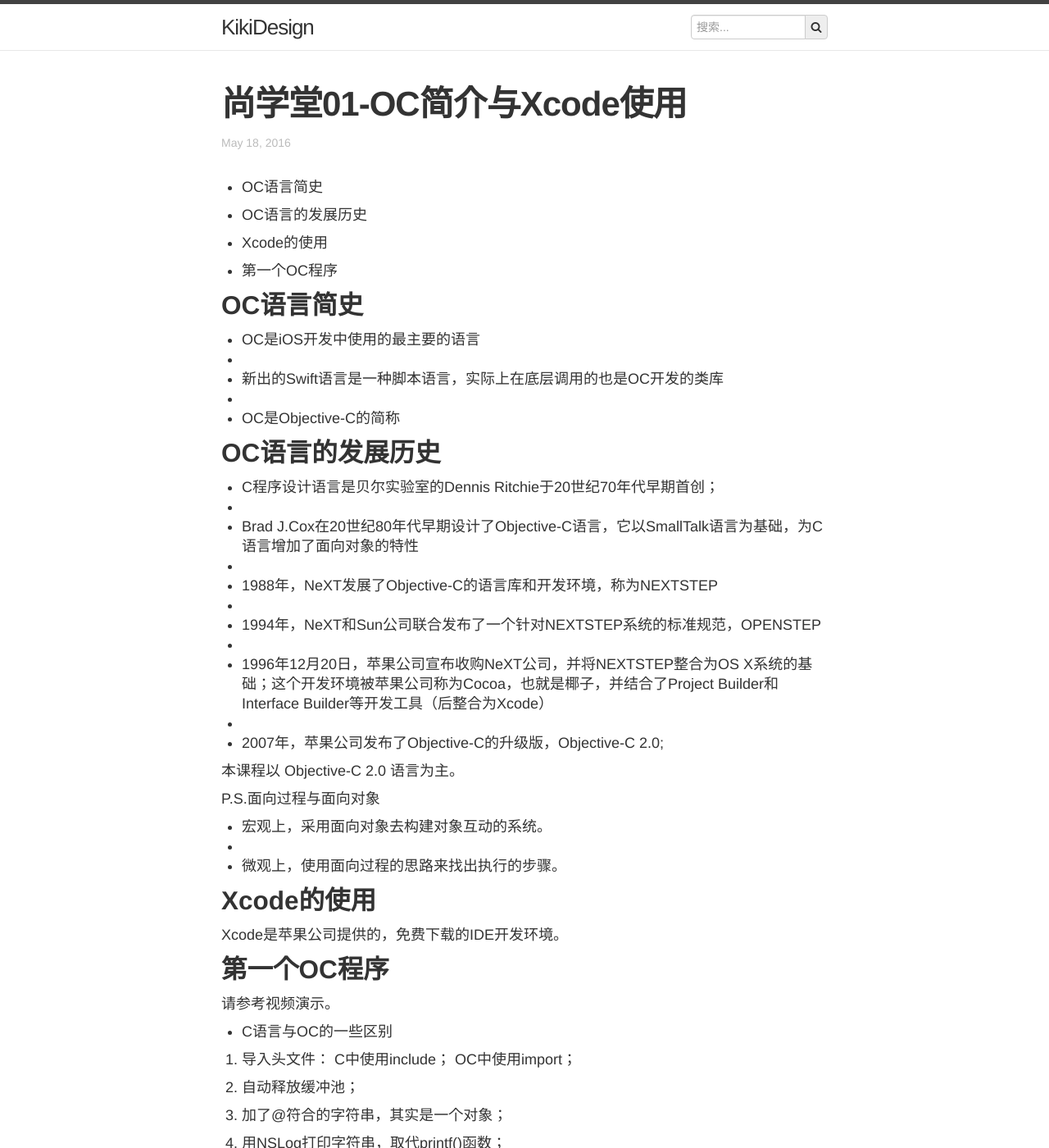
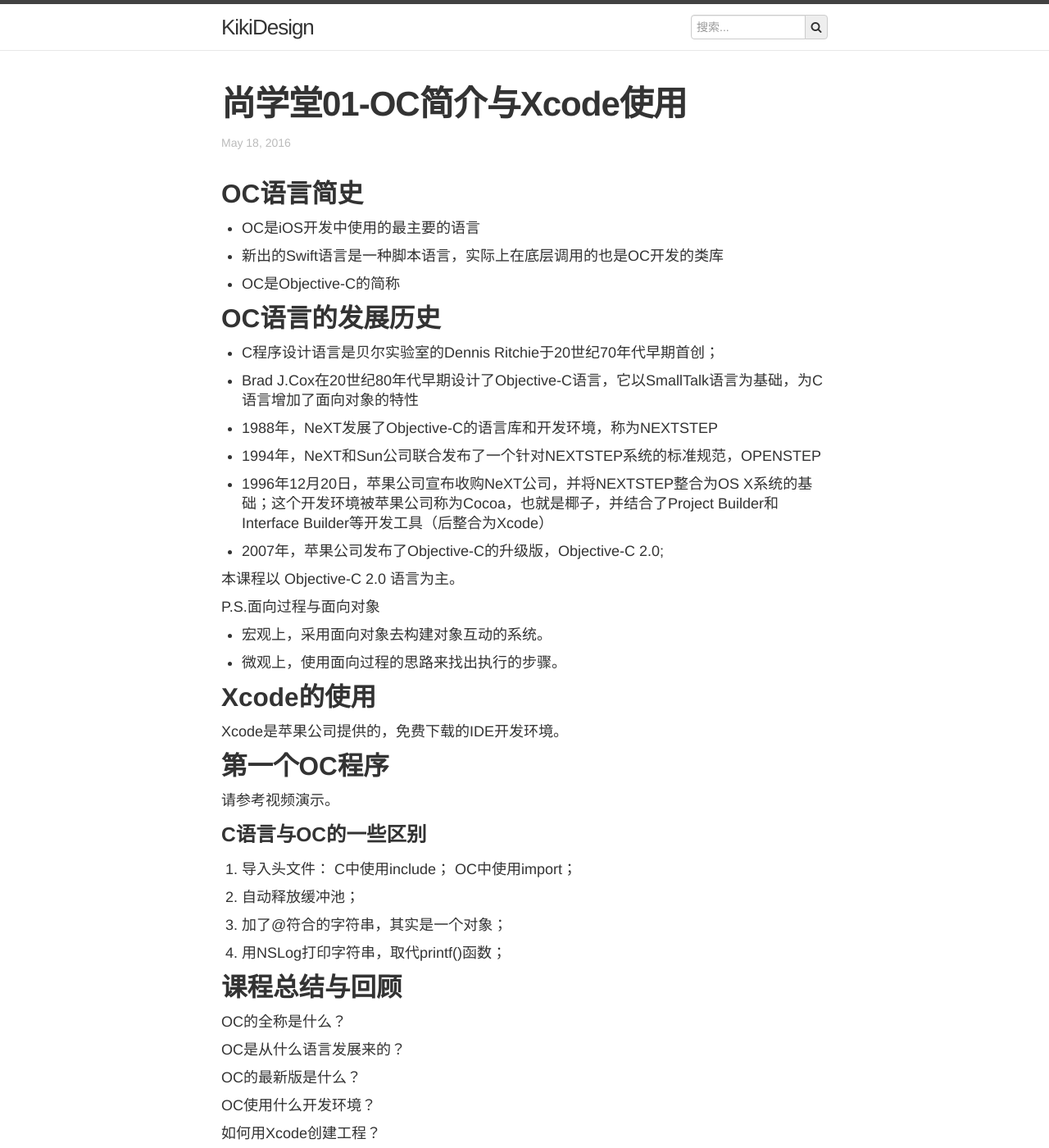
Before and after one commit to kikidesign/kikidesign.github.io, a Jekyll site: the page built from _posts/2016-05-18-OC-Xcode.md, in a window 1280 px wide and 1400 px high. Shown: the whole window at 82% size. Built offline with Jekyll 4.4.1, drawn with Linux system fonts in a browser that asks for light colours.

Commit message:
OC简介和Xcode的使用

```diff
--- a/_posts/2016-05-18-OC-Xcode.md
+++ b/_posts/2016-05-18-OC-Xcode.md
@@ -5,36 +5,27 @@
 categories: iOS Objective-C
 ---
 
-* OC语言简史
-
-* OC语言的发展历史
-
-* Xcode的使用
-
-* 第一个OC程序
-
-
 ## OC语言简史 ##
 
 * OC是iOS开发中使用的最主要的语言
-*
+
 * 新出的Swift语言是一种脚本语言，实际上在底层调用的也是OC开发的类库
-*
+
 * OC是Objective-C的简称
 
 
 ## OC语言的发展历史 ##
 
 * C程序设计语言是贝尔实验室的Dennis Ritchie于20世纪70年代早期首创；
-*
+
 * Brad J.Cox在20世纪80年代早期设计了Objective-C语言，它以SmallTalk语言为基础，为C语言增加了面向对象的特性
-*
+
 * 1988年，NeXT发展了Objective-C的语言库和开发环境，称为NEXTSTEP
-*
+
 * 1994年，NeXT和Sun公司联合发布了一个针对NEXTSTEP系统的标准规范，OPENSTEP
-*
+
 * 1996年12月20日，苹果公司宣布收购NeXT公司，并将NEXTSTEP整合为OS X系统的基础；这个开发环境被苹果公司称为Cocoa，也就是椰子，并结合了Project Builder和Interface Builder等开发工具（后整合为Xcode）
-*
+
 * 2007年，苹果公司发布了Objective-C的升级版，Objective-C 2.0;
 
 本课程以 Objective-C 2.0 语言为主。
@@ -42,7 +33,7 @@
 P.S.面向过程与面向对象
 
 * 宏观上，采用面向对象去构建对象互动的系统。
-*
+
 * 微观上，使用面向过程的思路来找出执行的步骤。
 
 ## Xcode的使用 ##
@@ -53,7 +44,7 @@
 
 请参考视频演示。
 
-* C语言与OC的一些区别
+### C语言与OC的一些区别 ###
 
 1. 导入头文件：
 C中使用include；
@@ -65,7 +56,8 @@
 
 4. 用NSLog打印字符串，取代printf()函数；
 
-课程总结与回顾：
+
+## 课程总结与回顾 ##
 
 OC的全称是什么？
 
```
